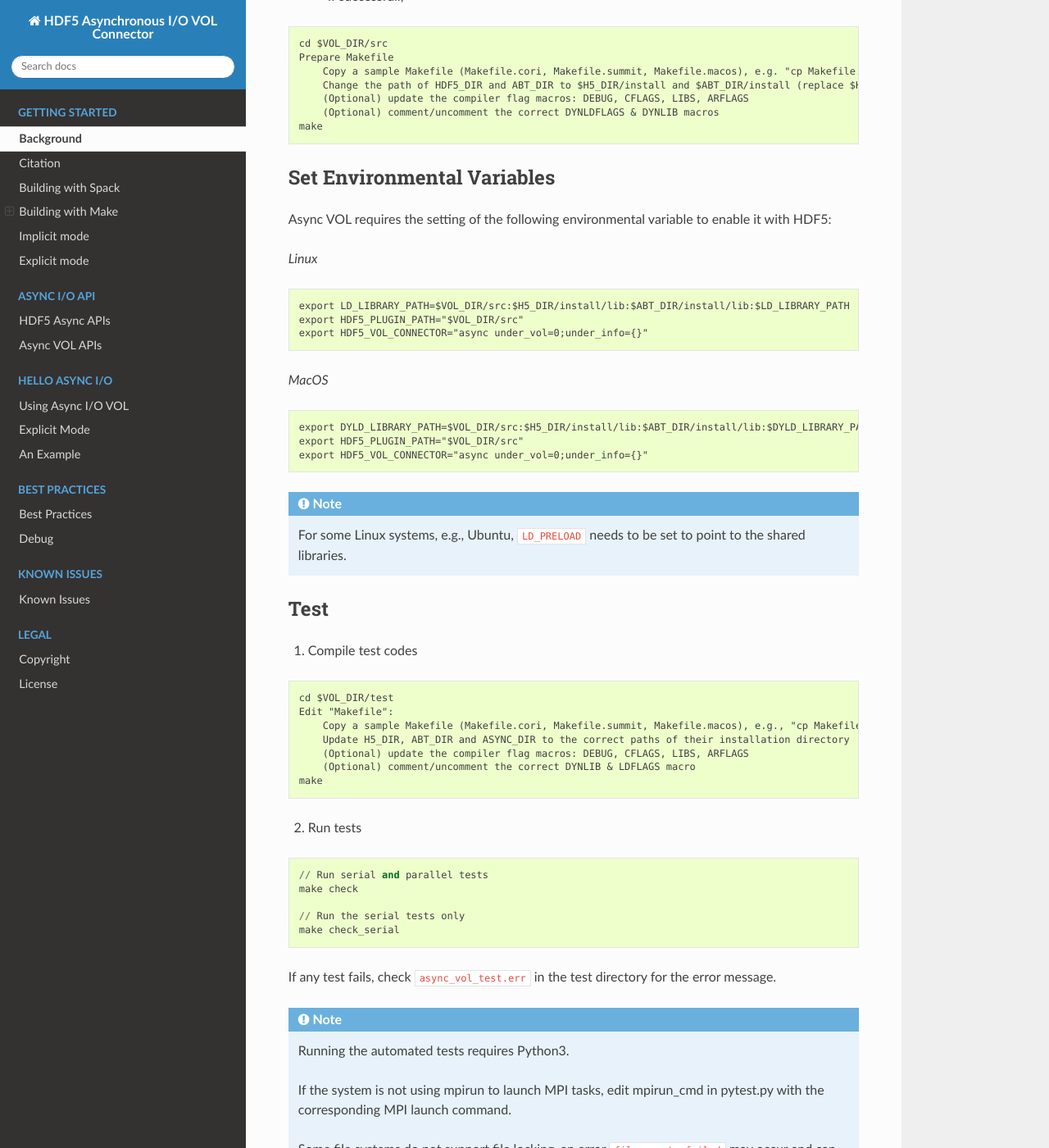
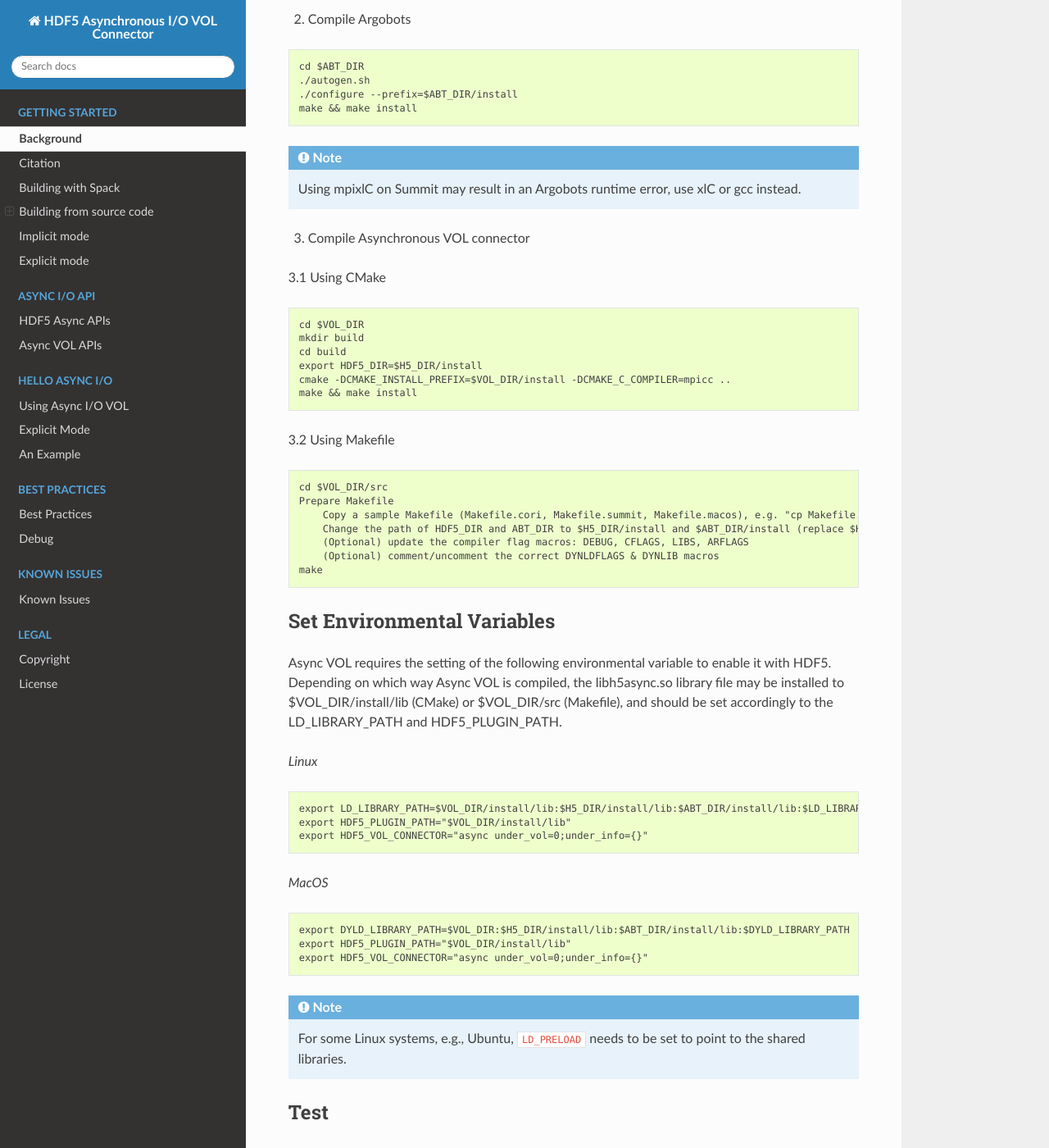
Before and after one commit to HDFGroup/vol-async, a Sphinx documentation site: the page built from docs/source/gettingstarted.rst, in a window 1280 px wide and 1400 px high, scrolled down 2257 px. Shown: the whole window at 82% size. Built offline with Sphinx 7.4.7 and the Read the Docs theme 2.0.0, drawn with Linux system fonts in a browser that asks for light colours; some of the changed text lies outside the part shown.

Commit message:
Update documentation

```diff
--- a/docs/source/gettingstarted.rst
+++ b/docs/source/gettingstarted.rst
@@ -15,12 +15,13 @@ Building with Spack
 `Spack <https://spack.io/>`_ is a flexible package manager that supports multiple versions, configurations, platforms, and compilers. Async VOL and its dependent libraries (MPI, HDF5, Argobots) can all be installed with the following spack command:
 
 .. code-block::
+
    spack install hdf5-vol-async
 
 
-Building with Make
-==================
-We have tested async VOL compiled with GNU(gcc 6.4+), Intel, and Cray compilers on Summit, Cori, Perlmutter, and Theta supercomputers.
+Building from source code
+=========================
+We have tested async VOL compiled with GNU (gcc 6.4+), Intel, and Cray compilers on Summit, Cori, Perlmutter, and Theta supercomputers.
 
 Preparation
 -----------
@@ -61,6 +62,20 @@ Build Async VOL
 1. Compile HDF5
     HDF5 must be compiled with threadsafety support, and optionally parallel I/O support. CC=cc/CC=mpicc may needed in the following commands.
 
+1.1 Using CMake
+
+.. code-block::
+
+    export HDF5_DIR=$H5_DIR/install
+    cd hdf5
+    mkdir build
+    cd build
+    cmake -DCMAKE_INSTALL_PREFIX=$HDF5_DIR -DHDF5_ENABLE_PARALLEL=ON -DHDF5_ENABLE_THREADSAFE=ON \
+      -DALLOW_UNSUPPORTED=ON -DCMAKE_C_COMPILER=mpicc ..
+    make -j && make install
+
+1.2 Using Makefile
+
 .. code-block::
 
     cd $H5_DIR
@@ -83,7 +98,19 @@ Build Async VOL
 
 
 3. Compile Asynchronous VOL connector
-    If successfull,
+
+3.1 Using CMake
+
+.. code-block::
+
+    cd $VOL_DIR
+    mkdir build
+    cd build
+    export HDF5_DIR=$H5_DIR/install
+    cmake -DCMAKE_INSTALL_PREFIX=$VOL_DIR/install -DCMAKE_C_COMPILER=mpicc ..
+    make && make install
+
+3.2 Using Makefile
 
 .. code-block::
 
@@ -99,22 +126,22 @@ Build Async VOL
 Set Environmental Variables
 ---------------------------
 
-Async VOL requires the setting of the following environmental variable to enable it with HDF5:
+Async VOL requires the setting of the following environmental variable to enable it with HDF5. Depending on which way Async VOL is compiled, the libh5async.so library file may be installed to $VOL_DIR/install/lib (CMake) or $VOL_DIR/src (Makefile), and should be set accordingly to the LD_LIBRARY_PATH and HDF5_PLUGIN_PATH.
 
 *Linux*
 
 .. code-block::
 
-    export LD_LIBRARY_PATH=$VOL_DIR/src:$H5_DIR/install/lib:$ABT_DIR/install/lib:$LD_LIBRARY_PATH
-    export HDF5_PLUGIN_PATH="$VOL_DIR/src"
+    export LD_LIBRARY_PATH=$VOL_DIR/install/lib:$H5_DIR/install/lib:$ABT_DIR/install/lib:$LD_LIBRARY_PATH
+    export HDF5_PLUGIN_PATH="$VOL_DIR/install/lib"
     export HDF5_VOL_CONNECTOR="async under_vol=0;under_info={}"
 
 *MacOS*
 
 .. code-block::
 
-    export DYLD_LIBRARY_PATH=$VOL_DIR/src:$H5_DIR/install/lib:$ABT_DIR/install/lib:$DYLD_LIBRARY_PATH
-    export HDF5_PLUGIN_PATH="$VOL_DIR/src"
+    export DYLD_LIBRARY_PATH=$VOL_DIR:$H5_DIR/install/lib:$ABT_DIR/install/lib:$DYLD_LIBRARY_PATH
+    export HDF5_PLUGIN_PATH="$VOL_DIR/install/lib"
     export HDF5_VOL_CONNECTOR="async under_vol=0;under_info={}"
 
 .. note::
@@ -123,10 +150,19 @@ Async VOL requires the setting of the following environmental variable to enable
 Test
 ----
 
-1. Compile test codes
+1. Compile and run test codes
+
+1.1 Using CMake
+    Tests are compiled by default when building async VOL with CMake. Running the tests can be done with the ctest command:
 
 .. code-block::
 
+    ctest
+
+
+1.2 Using Makefile
+
+.. code-block::
     cd $VOL_DIR/test
     Edit "Makefile":
         Copy a sample Makefile (Makefile.cori, Makefile.summit, Makefile.macos), e.g., "cp Makefile.summit Makefile", Makefile.summit should work for most linux systems
@@ -134,11 +170,6 @@ Test
         (Optional) update the compiler flag macros: DEBUG, CFLAGS, LIBS, ARFLAGS
         (Optional) comment/uncomment the correct DYNLIB & LDFLAGS macro
     make
-
-
-2. Run tests
-
-.. code-block::
 
     // Run serial and parallel tests
     make check
```
